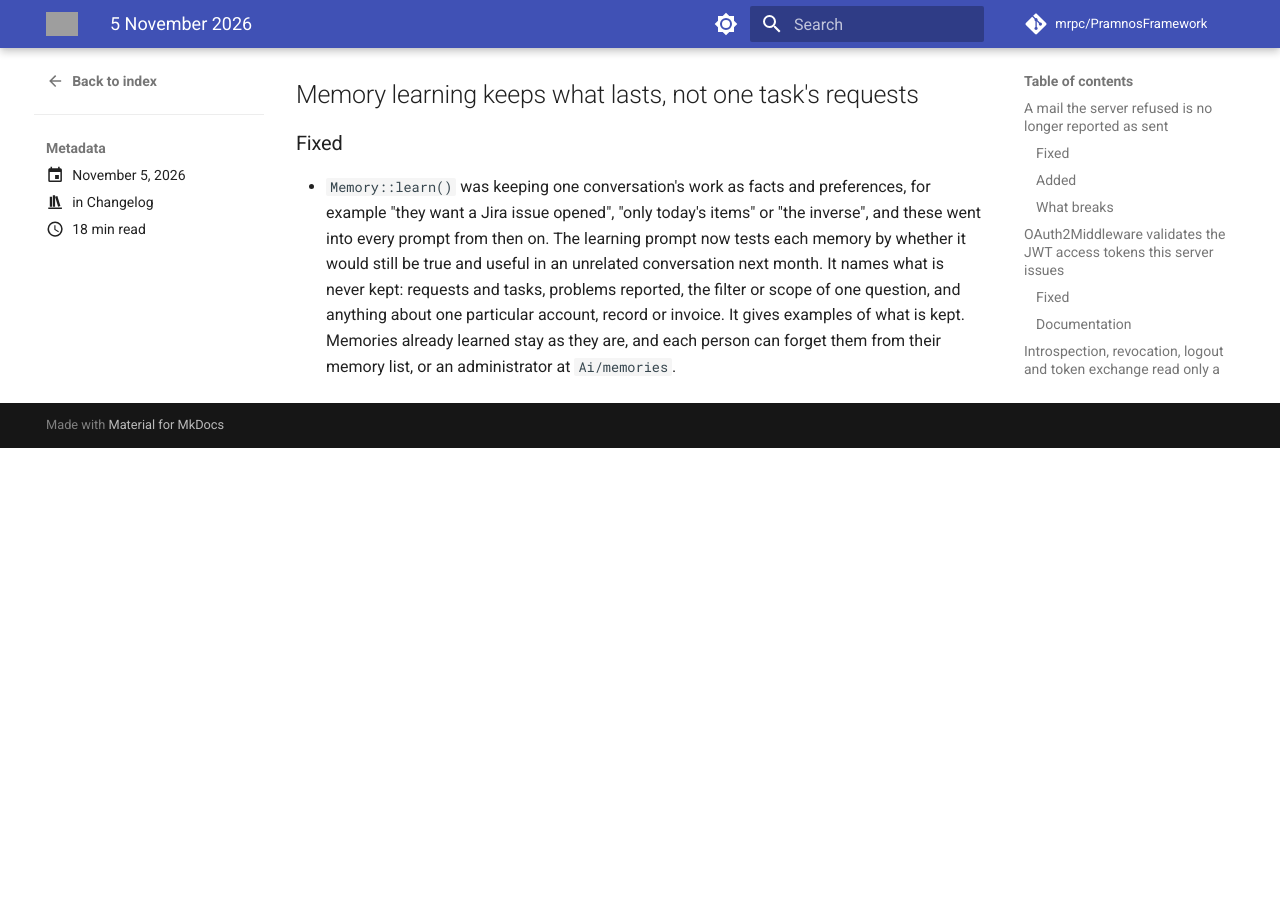
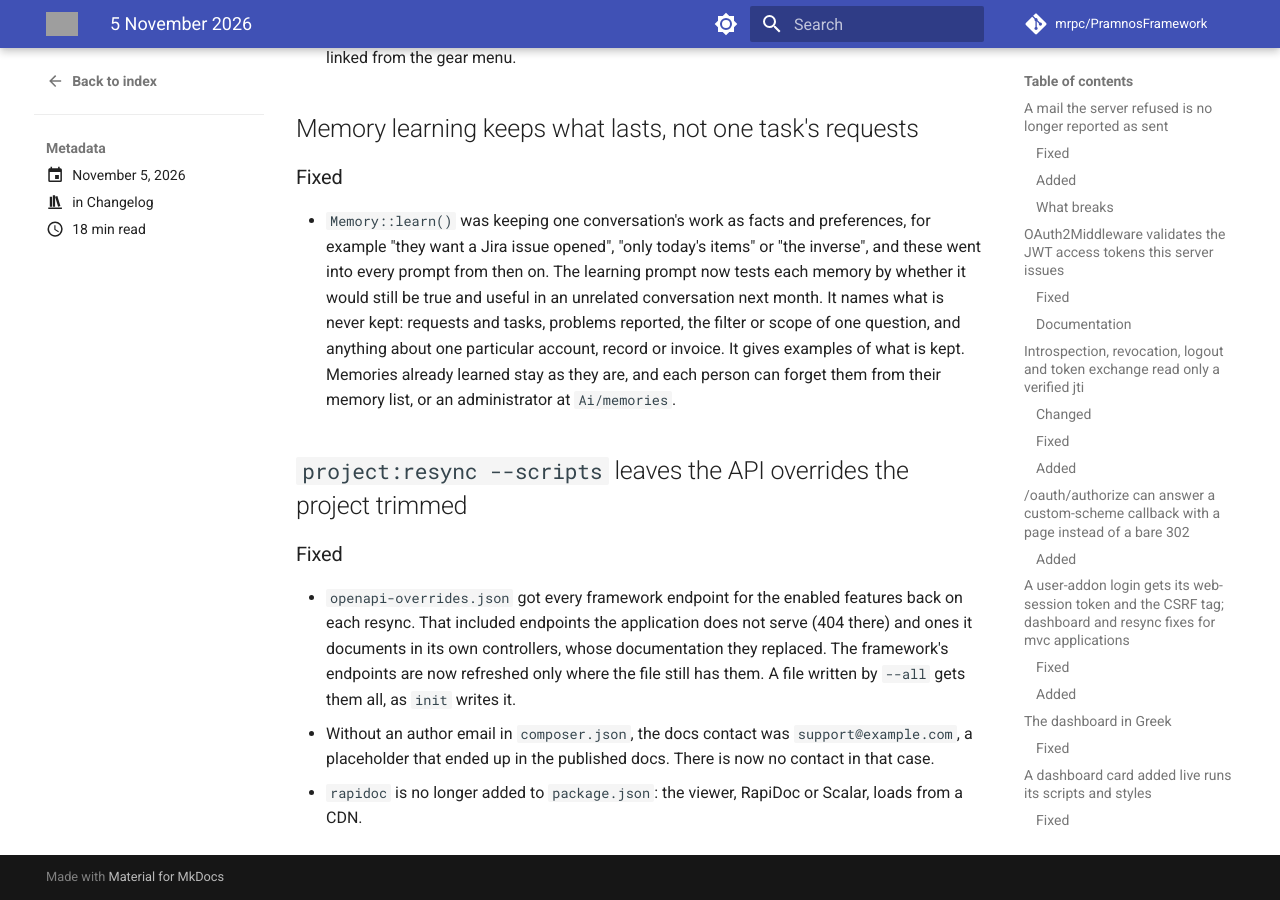
Before and after one commit to mrpc/PramnosFramework, an MkDocs documentation site: the page built from docs/version-history/posts/2026-11-05.md, in a window 1280 px wide and 900 px high, scrolled down 13560 px. Built offline with MkDocs 1.6.1 and Material for MkDocs 9.7.7, drawn with Linux system fonts in a browser that asks for light colours; comment, search, counter and statistics services are not loaded; before the commit the page ends 14008 px from its top, so only the background shows below that; some of the changed text lies outside the part shown; grey boxes are pictures that could not be loaded.

Commit message:
fix(console): resync leaves the API overrides a project trimmed; no placeholder contact, no viewer package
project:resync refreshed the framework's endpoints into openapi-overrides.json
by adding every one back, including ones the application does not serve or
documents itself. They are now refreshed only where the file still has them.
No support@example.com contact without a real address, and no rapidoc
devDependency: both viewers load from a CDN.

```diff
--- a/docs/version-history/posts/2026-11-05.md
+++ b/docs/version-history/posts/2026-11-05.md
@@ -30,6 +30,7 @@ Twenty-three entries today:
 - The dashboard's person picker on a prefixed installation
 - My skills, redone; everybody's Ask memory for whoever reads everybody's conversations
 - Memory learning keeps what lasts, not one task's requests
+- `project:resync --scripts` leaves the API overrides the project trimmed
 
 <!-- more -->
 
@@ -488,3 +489,16 @@ In `scripts/apidoc-to-openapi.cjs`:
   account, record or invoice. It gives examples of what is kept. Memories already learned stay as
   they are, and each person can forget them from their memory list, or an administrator at
   `Ai/memories`.
+
+## `project:resync --scripts` leaves the API overrides the project trimmed
+
+### Fixed
+
+- `openapi-overrides.json` got every framework endpoint for the enabled features back on each
+  resync. That included endpoints the application does not serve (404 there) and ones it documents
+  in its own controllers, whose documentation they replaced. The framework's endpoints are now
+  refreshed only where the file still has them. A file written by `--all` gets them all, as `init`
+  writes it.
+- Without an author email in `composer.json`, the docs contact was `support@example.com`, a
+  placeholder that ended up in the published docs. There is now no contact in that case.
+- `rapidoc` is no longer added to `package.json`: the viewer, RapiDoc or Scalar, loads from a CDN.
```
Also changed, not shown: other parts of docs/version-history/posts/2026-11-05.md (+1 -1 lines), docs/Pramnos_Console_Init_Guide.md (+5 -1 lines), 4 other files.
